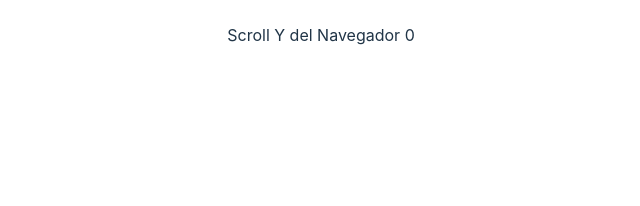
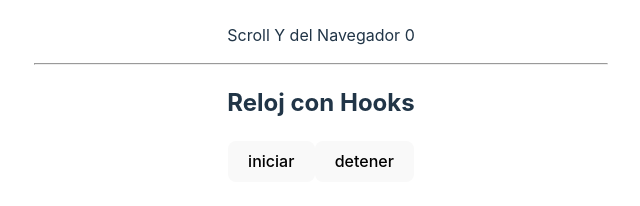
Before and after one commit to MSanchezVasquez/Curso-React.js, a React (Vite) app in the folder 00react-basicos/: page / in a window 1280 px wide. Shown: the part 2494-2700 px from the top of the page, without its empty margins (319-959 px from the left). Before the commit the page ends 2589 px from the top, so only its background shows below. Built offline with nearby package versions, Linux system fonts and the light colour scheme; no server answers.

Commit message:
useeffect

```diff
--- a/00react-basicos/src/App.jsx
+++ b/00react-basicos/src/App.jsx
@@ -12,6 +12,7 @@
 import AjaxApis from "./components/AjaxApis";
 import ContadorHooks from "./components/ContadorHooks";
 import ScrollHooks from "./components/ScrollHooks";
+import RelojHooks from "./components/RelojHooks";
 
 function App() {
   return (
@@ -55,6 +56,8 @@
             <ContadorHooks />
             <hr />
             <ScrollHooks />
+            <hr />
+            <RelojHooks />
           </section>
         </header>
       </div>
--- /dev/null
+++ b/00react-basicos/src/components/RelojHooks.jsx
@@ -0,0 +1,38 @@
+/* eslint-disable no-unused-vars */
+/* eslint-disable react/prop-types */
+import React, { useState, useEffect } from "react";
+
+function Reloj({ hora }) {
+  return <h3>{hora}</h3>;
+}
+
+export default function RelojHooks() {
+  const [hora, setHora] = useState(new Date().toLocaleTimeString());
+  const [visible, setVisible] = useState(false);
+
+  useEffect(() => {
+    let temporizador;
+
+    if (visible) {
+      temporizador = setInterval(() => {
+        setHora(new Date().toLocaleTimeString());
+      }, 1000);
+    } else {
+      clearInterval(temporizador);
+    }
+
+    return () => {
+      //console.log("Fase de Desmontaje");
+      clearInterval(temporizador);
+    };
+  }, [visible]);
+
+  return (
+    <>
+      <h2>Reloj con Hooks</h2>
+      {visible && <Reloj hora={hora} />}
+      <button onClick={() => setVisible(true)}>iniciar</button>
+      <button onClick={() => setVisible(false)}>detener</button>
+    </>
+  );
+}
```
